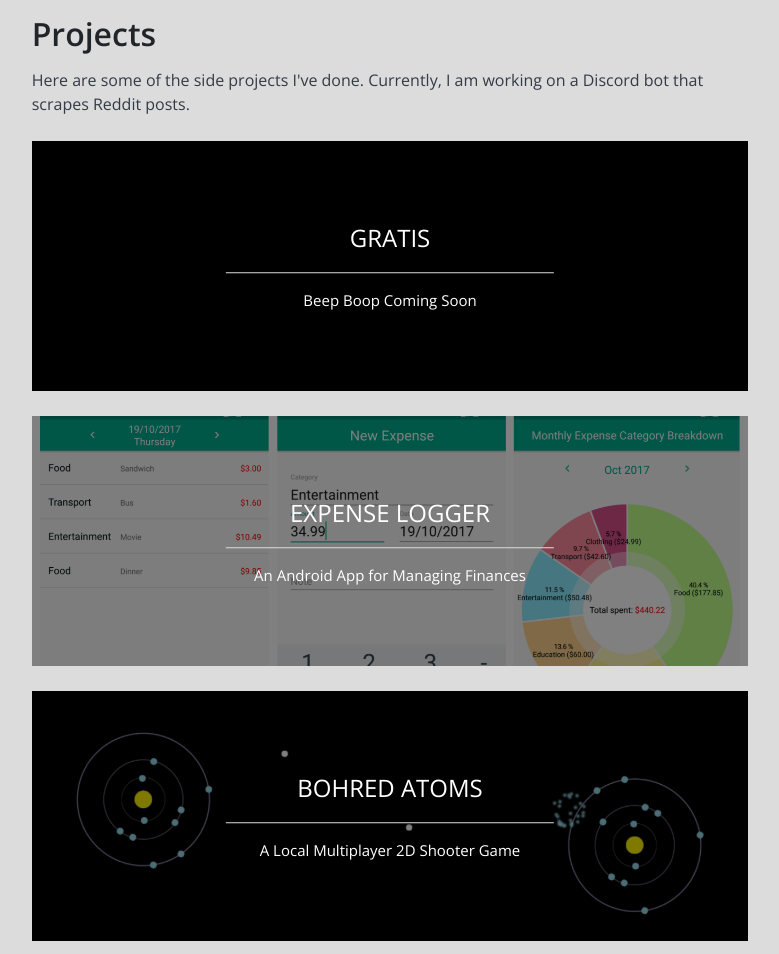
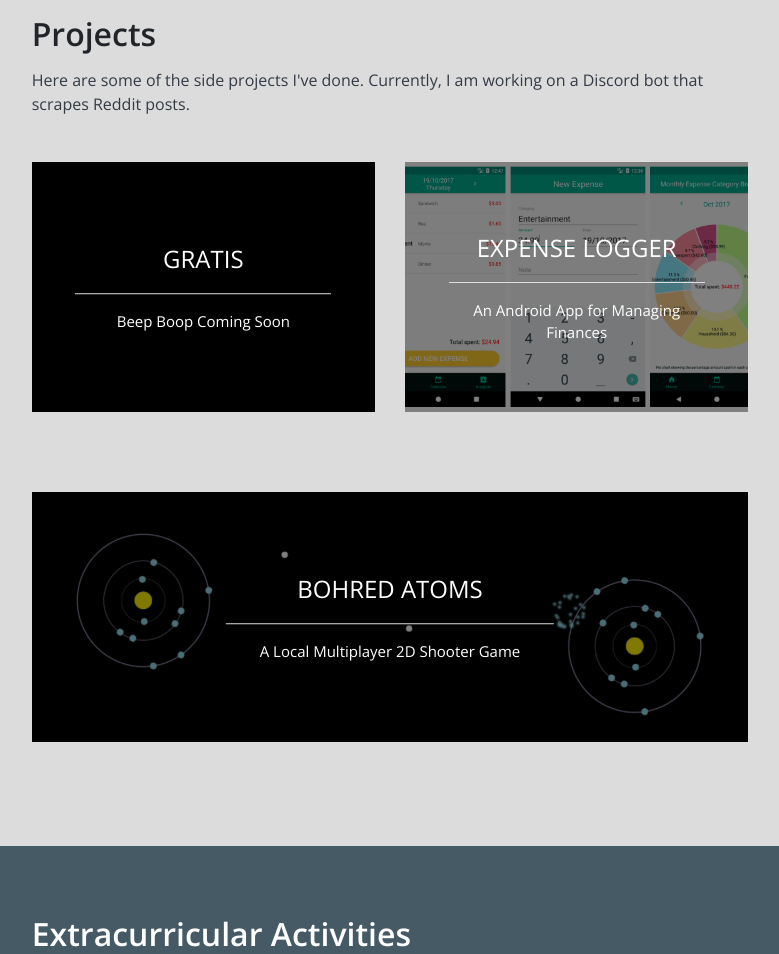
Before and after one commit to uro98/uro98.github.io, a plain HTML site: page index.html in a window 1280 px wide. Shown: the part 1640-2594 px from the top of the page, without its empty margins (250-1029 px from the left). Drawn offline with nearby package versions, Linux system fonts and the light colour scheme; a web font is replaced by a local one.

Commit message:
Restructure portfolio

```diff
--- a/index.html
+++ b/index.html
@@ -119,7 +119,7 @@
       <!-- Work experience section -->
       <div class="container-fluid work-experience section" id="work-experience">
         <div class="row justify-content-center">
-          <div class="col-md-9 col-lg-7 about-text">
+          <div class="col-md-9 col-lg-7">
             <h2>Work Experience</h2>
             <p><strong><a href="experience/administrate.html" class="blue-link">Administrate</a></strong> - Software Engineering Intern (Summer 2018)</p>
           </div>
@@ -135,11 +135,14 @@
               Currently, I am working on a Discord bot that scrapes Reddit posts.</p>
 
             <!-- Portfolio -->
+            <div class="container-fluid portfolio">
+              <div class="row">
+                <div class="col-md-6 col-sm-6 portfolio-col top-col">
                   <div class="box text-box" onclick="location.href='https://github.com/uro98/gratis';">
                     <!-- <img src="assets/img/bohred-atoms-menu.png" class="image"/> -->
                     <div class="container">
                       <div class="row">
-                  <div class="col-md-6 middle">
+                        <div class="col-xl-10 middle">
                           <p class="title">GRATIS</p>
                           <hr class="line" />
                           <p class="description">Beep Boop Coming Soon</p>
@@ -147,11 +150,14 @@
                       </div>
                     </div>
                   </div>
+                </div>
+
+                <div class="col-md-6 col-sm-6 portfolio-col top-col">
                   <div class="box text-box" onclick="location.href='projects/expense-logger.html';">
                     <img src="assets/img/expense-logger/expense-logger-collage.png" class="image expense-logger-image"/>
                     <div class="container">
                       <div class="row">
-                  <div class="col-md-6 middle">
+                        <div class="col-xl-10 middle">
                           <p class="title">EXPENSE LOGGER</p>
                           <hr class="line" />
                           <p class="description">An Android App for Managing Finances</p>
@@ -159,6 +165,11 @@
                       </div>
                     </div>
                   </div>
+                </div>
+              </div>
+
+              <div class="row">
+                <div class="col-md-12 portfolio-col">
                   <div class="box" onclick="location.href='projects/bohred-atoms.html';">
                     <img src="assets/img/bohred-atoms/bohred-atoms-screenshot.png" class="image bohred-atoms-image"/>
                     <div class="container">
@@ -167,6 +178,9 @@
                           <p class="title">BOHRED ATOMS<br />
                           <hr class="line" />
                           <p class="description">A Local Multiplayer 2D Shooter Game</p>
+                        </div>
+                      </div>
+                    </div>
                   </div>
                 </div>
               </div>
@@ -188,26 +202,11 @@
               <p class="title">The void</p>
             </div>
           </div>-->
-      <!-- <div class="container-fluid hackathons section" id="hackathons">
-        <div class="row justify-content-center">
-          <div class="col-md-9 col-lg-7">
-            <h2>Hackathons</h2>
-            <ul>
-              <li>Unbias Hackathon</li>
-              <li>Amazon Early Insights</li>
-              <li>Hack the Burgh</li>
-              <li>GreatUniHack</li>
-              <li>StudentHack</li>
-              <li>StacsHack</li>
-            </ul>
-          </div>
-        </div>
-      </div> -->
 
       <!-- Extracurricular activities section -->
       <div class="container-fluid extracurricular section" id="extracurricular">
         <div class="row justify-content-center">
-          <div class="col-md-9 col-lg-7 about-text">
+          <div class="col-md-9 col-lg-7">
             <h2>Extracurricular Activities</h2>
             <p><strong><a href="experience/freshair.html" class="blue-link">FreshAir.org.uk</a></strong> - Webmaster (2018 - Present)</p>
             <p><strong><a href="experience/codeu.html" class="blue-link">Google CodeU Program</a></strong> - Participant (Summer 2018)</p>
@@ -220,10 +219,10 @@
       <!-- Hackathons section -->
       <div class="container-fluid hackathons section">
         <div class="row justify-content-center">
-          <div class="col-md-9 col-lg-7 about-text">
+          <div class="col-md-9 col-lg-7">
             <h2>Hackathons</h2>
             <p><strong>Unbias Hackathon</strong> - <a href="https://github.com/uro98/discourse-report" class="dark-blue-link">Discourse Report</a> <span class="light">(Edinburgh, Jul 2018)</span></p>
-            <p><strong><a href="experience/aei.html" class="dark-blue-link">Amazon Early Insights Hackathon</a></strong> - <a href="https://github.com/uro98/party-buddy" class="dark-blue-link">Party Buddy</a> <span class="light">(Edinburgh, Apr 2018)</span></p>
+            <p><strong><a href="experience/aei.html" class="dark-blue-link">Amazon Early Insights</a></strong> - <a href="https://github.com/uro98/party-buddy" class="dark-blue-link">Party Buddy</a> <span class="light">(Edinburgh, Apr 2018)</span></p>
             <p><strong>HackTheBurgh</strong> - Doom Bot <span class="light">(Edinburgh, Mar 2018)</span></p>
             <p><strong>GreatUniHack</strong> - <a href="https://github.com/officialgupta/tadNet" class="dark-blue-link">NetSquare</a> <span class="light">(Manchester, Nov 2017)</span></p>
             <p><strong>StudentHack V</strong> - <a href="https://github.com/officialgupta/placeIt" class="dark-blue-link">PlaceIt</a> <span class="light">(Manchester, Mar 2017)</span></p>
--- a/scss/_projects.scss
+++ b/scss/_projects.scss
@@ -3,17 +3,29 @@
 // Projects
 .projects {
   background-color: #DCDCDC; //F7F7F7
+  padding-bottom: 64px !important;
 
   .current {
     color: #333B46;
   }
+
+  .portfolio {
+    padding: 0;
+  }
+}
+
+.portfolio-col {
+  padding: 15px;
+}
+
+.top-col {
+  padding-top: 5px;
 }
 
 .box {
   position: relative;
   height: 250px;
-  margin: 25px 0;
-  transition: transform 0.3s ease-in-out;
+  transition: transform 0.2s ease-in-out;
 }
 
 .box:hover {
```
Also changed, not shown: scss/style.min.css. Lines whose indentation alone changed are shown as unchanged.
